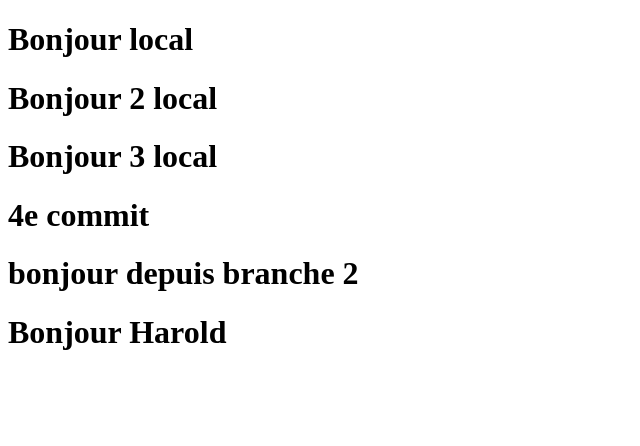
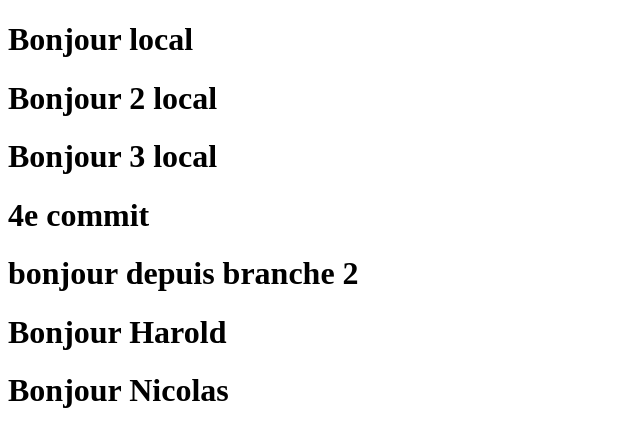
Before and after one commit to hgayssant/1509, a plain HTML site: page index.html in a window 1280 px wide. Shown: the whole page, without its empty margins (0-640 px from the left). Drawn offline with Linux system fonts and the light colour scheme.

Commit message:
commit Nicolas

```diff
--- a/index.html
+++ b/index.html
@@ -11,5 +11,6 @@
     <h1>4e commit</h1>
     <h1>bonjour depuis branche 2</h1>
     <h1>Bonjour Harold</h1>
+    <h1>Bonjour Nicolas</h1>
 </body>
 </html>
```
